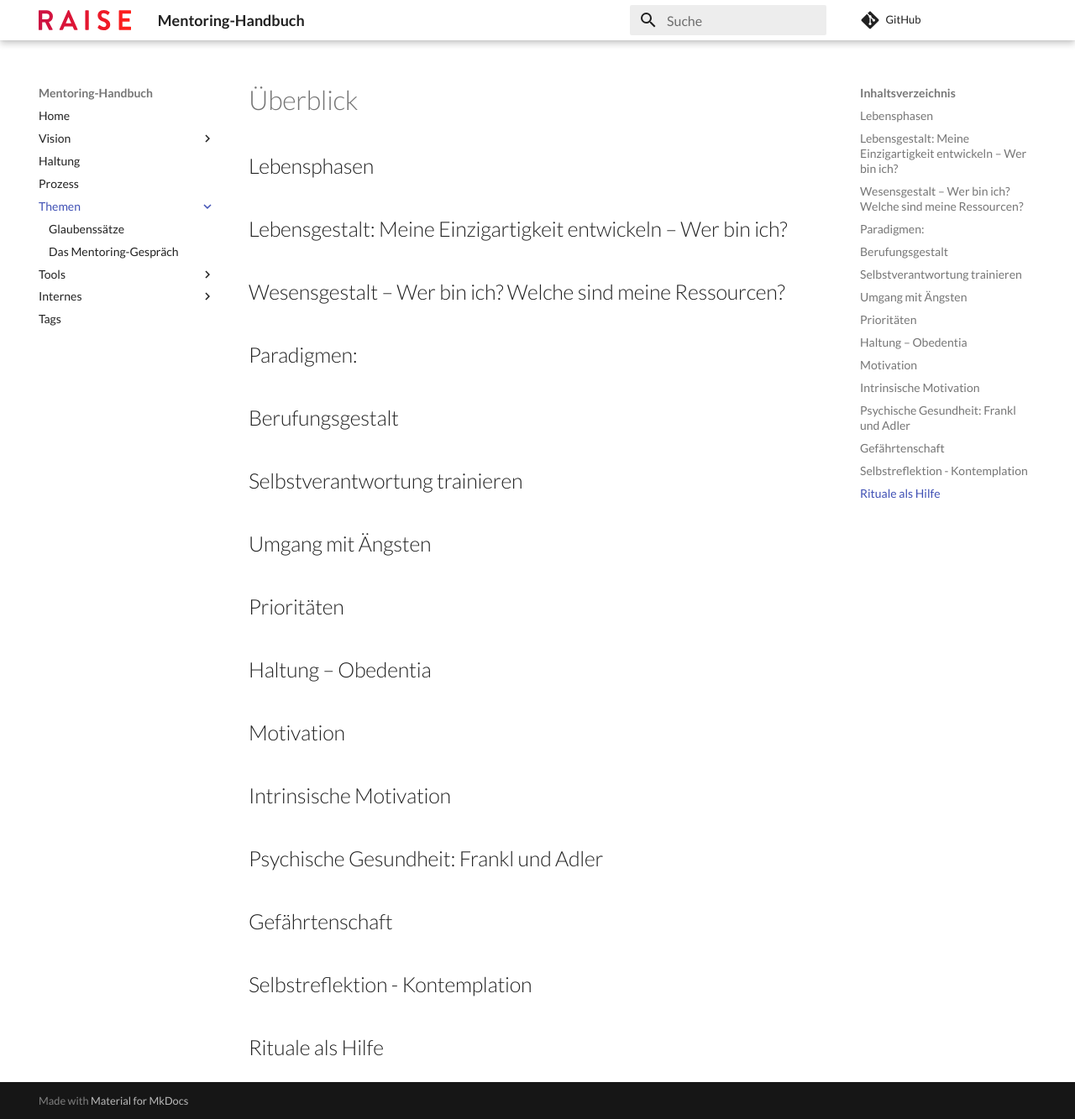
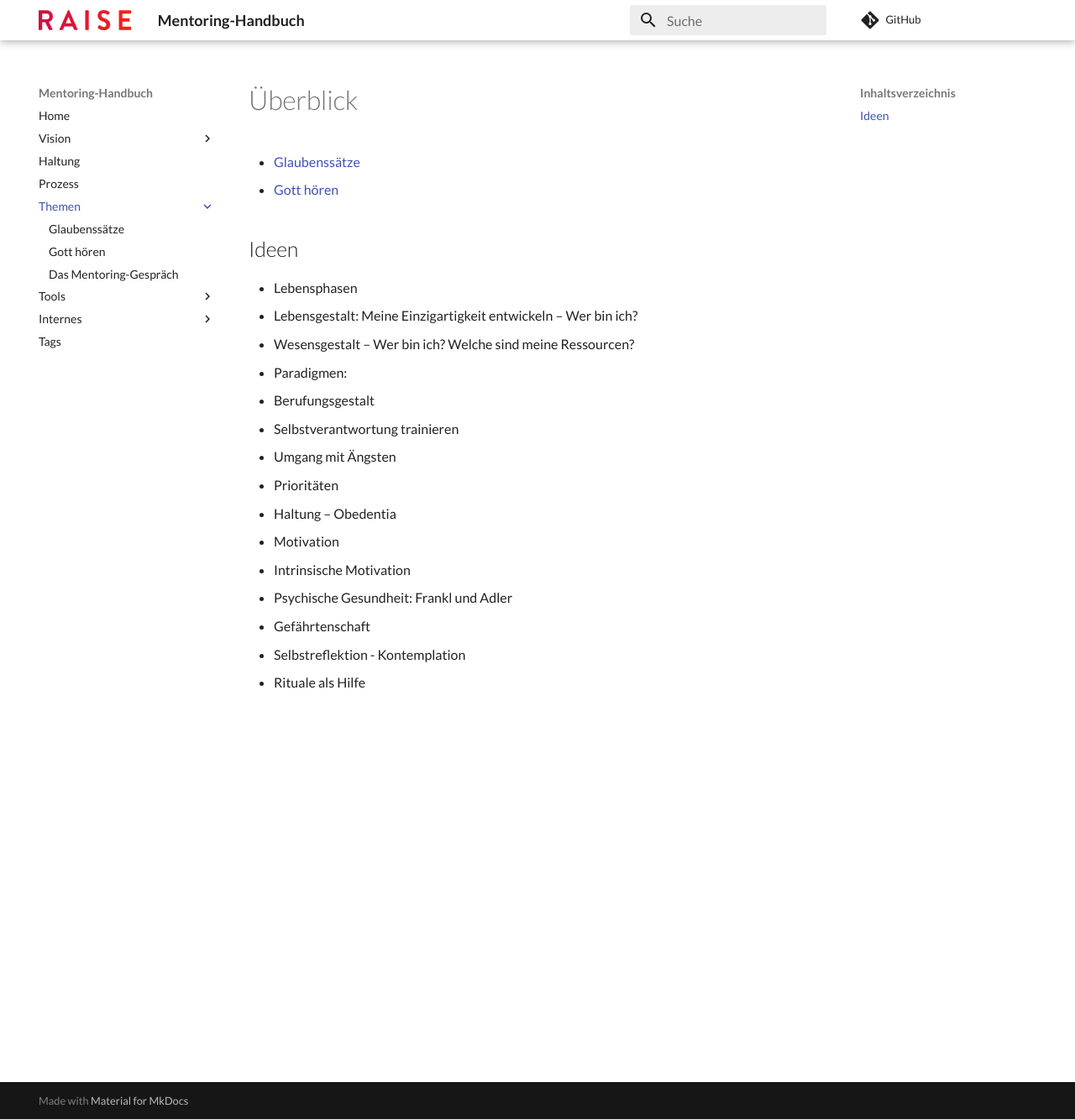
Before and after one commit to chbndrhnns/raise-mentoring-workbook, an MkDocs documentation site: the page built from docs/themen/index.md, in a window 1280 px wide and 1333 px high. Shown: the whole window at 84% size. Built offline with MkDocs 1.6.1 and Material for MkDocs 9.7.7, drawn with Linux system fonts in a browser that asks for light colours; comment, search, counter and statistics services are not loaded.

Commit message:
feat: Gott hören

```diff
--- a/docs/themen/index.md
+++ b/docs/themen/index.md
@@ -1,17 +1,21 @@
 # Überblick
 
-## Lebensphasen
-## Lebensgestalt: Meine Einzigartigkeit entwickeln – Wer bin ich?
-## Wesensgestalt – Wer bin ich? Welche sind meine Ressourcen?
-## Paradigmen:
-## Berufungsgestalt
-## Selbstverantwortung trainieren
-## Umgang mit Ängsten
-## Prioritäten
-## Haltung – Obedentia
-## Motivation
-## Intrinsische Motivation
-## Psychische Gesundheit: Frankl und Adler
-## Gefährtenschaft
-## Selbstreflektion - Kontemplation
-## Rituale als Hilfe
+- [Glaubenssätze](./glaubenssaetze.md)
+- [Gott hören](./gott-hoeren.md)
+
+## Ideen
+- Lebensphasen
+- Lebensgestalt: Meine Einzigartigkeit entwickeln – Wer bin ich?
+- Wesensgestalt – Wer bin ich? Welche sind meine Ressourcen?
+- Paradigmen:
+- Berufungsgestalt
+- Selbstverantwortung trainieren
+- Umgang mit Ängsten
+- Prioritäten
+- Haltung – Obedentia
+- Motivation
+- Intrinsische Motivation
+- Psychische Gesundheit: Frankl und Adler
+- Gefährtenschaft
+- Selbstreflektion - Kontemplation
+- Rituale als Hilfe
--- a/mkdocs.yml
+++ b/mkdocs.yml
@@ -51,6 +51,7 @@ nav:
   - Themen:
     - themen/index.md
     - themen/glaubenssaetze.md
+    - themen/gott-hoeren.md
     - themen/mentoring-gespraech.md
   - Tools:
     - ./tools/index.md
```
Also changed, not shown: docs/themen/glaubenssaetze.md (+1 -1 lines), docs/themen/gott-hoeren.md (added, +125 -0 lines).
